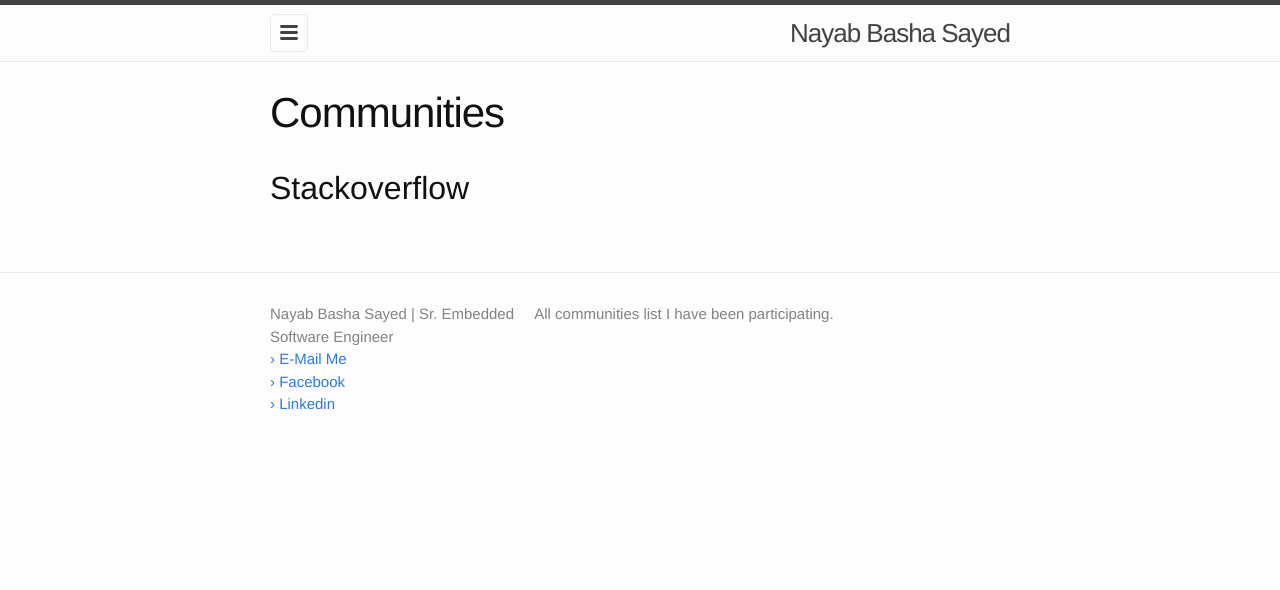
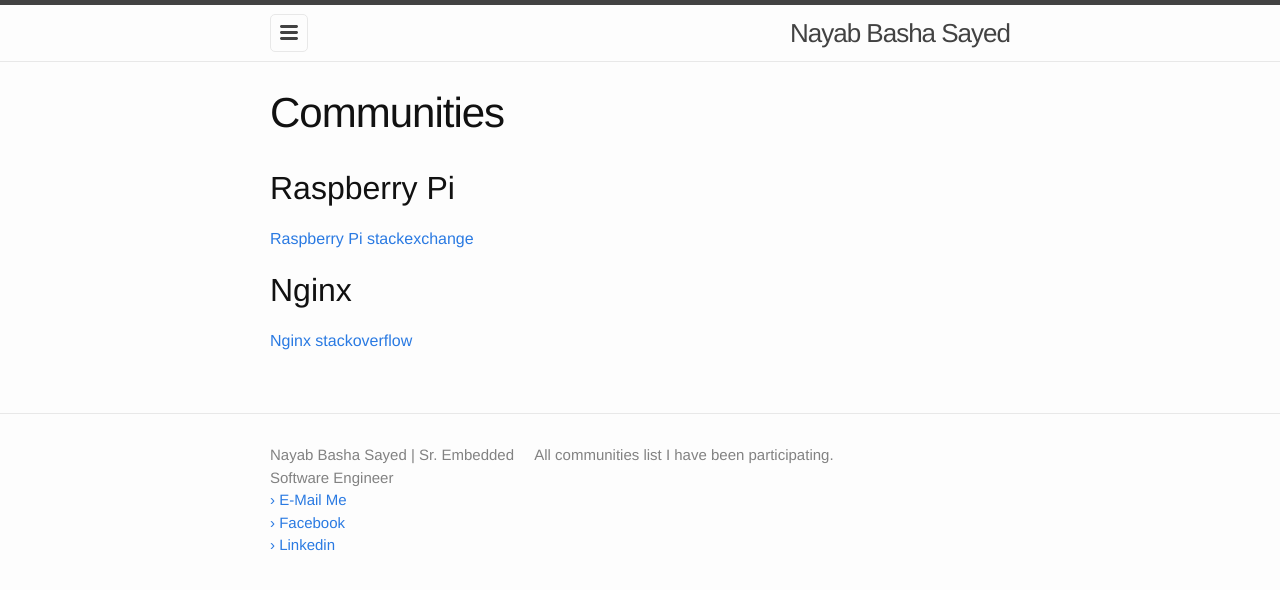
Before and after one commit to itsnayabsd/website, a Jekyll site: the page built from communities.md, in a window 1280 px wide. Shown: the top 590 px of the page. Built offline with Jekyll 4.4.1, drawn with Linux system fonts in a browser that asks for light colours; comment, search, counter and statistics services are not loaded.

Commit message:
Modified communities page

```diff
--- a/communities.md
+++ b/communities.md
@@ -4,4 +4,8 @@ title: Communities
 excerpt: All communities list I have been participating.
 google_adsense: false
 ---
-## Stackoverflow
+## Raspberry Pi
+[Raspberry Pi stackexchange](https://raspberrypi.stackexchange.com/)
+
+## Nginx
+[Nginx stackoverflow](https://stackoverflow.com/questions/tagged/nginx)
```
